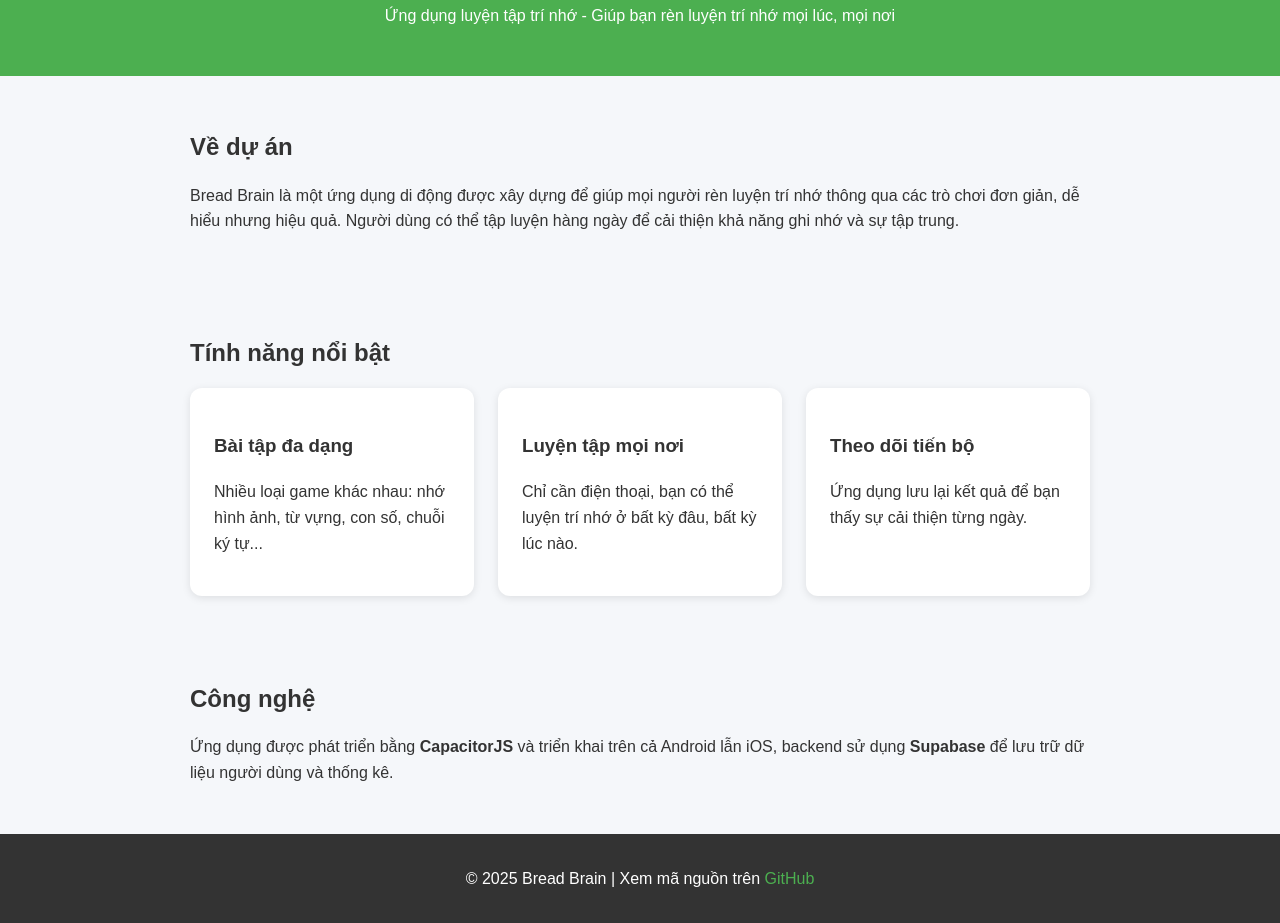
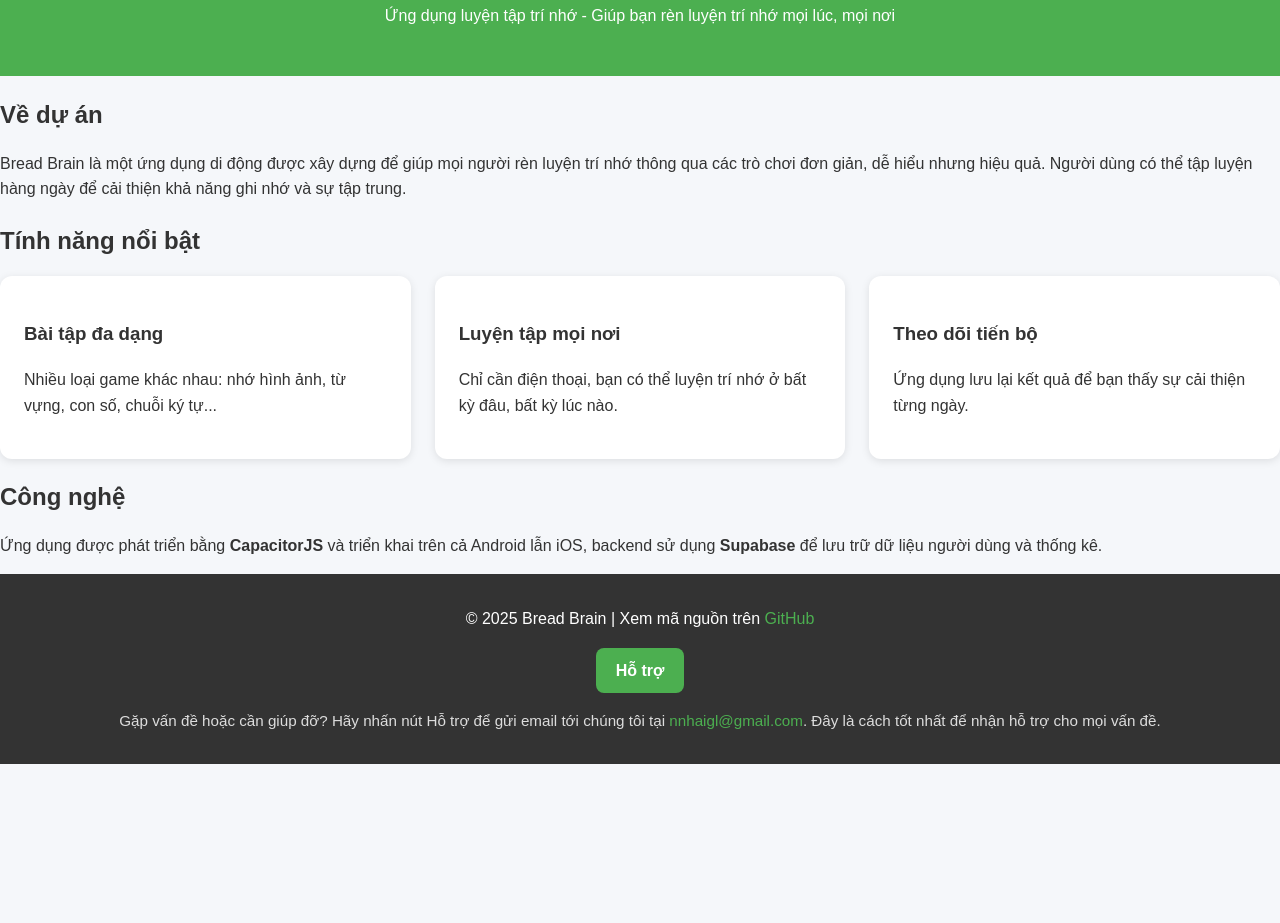
Before and after one commit to nnhaigl/bread-brain, a plain HTML site: page index.html in a window 1280 px wide. Shown: the part 118-1041 px from the top of the page. After the commit the page ends 882 px from the top, so only its background shows below. Drawn offline with Linux system fonts and the light colour scheme.

Commit message:
feat: add support button and email contact section in footer

```diff
--- a/index.html
+++ b/index.html
@@ -17,7 +17,7 @@
       color: white;
       padding: 2rem;
       text-align: center;
-    }
+    }add
     section {
       padding: 2rem;
       max-width: 900px;
@@ -46,6 +46,26 @@
     a {
       color: #4CAF50;
       text-decoration: none;
+    }
+    .btn-support {
+      display: inline-block;
+      background: #4CAF50;
+      color: #fff;
+      padding: 0.6rem 1.2rem;
+      border-radius: 8px;
+      font-weight: bold;
+      transition: background 0.2s ease, transform 0.05s ease;
+    }
+    .btn-support:hover {
+      background: #43a047;
+    }
+    .btn-support:active {
+      transform: translateY(1px);
+    }
+    .support-note {
+      margin-top: 0.75rem;
+      color: #ddd;
+      font-size: 0.95rem;
     }
   </style>
 </head>
@@ -93,6 +113,17 @@
     <p>© 2025 Bread Brain | Xem mã nguồn trên
       <a href="https://github.com/your-username/bread-brain">GitHub</a>
     </p>
+    <p>
+      <a
+        class="btn-support"
+        href="mailto:nnhaigl@gmail.com?subject=Bread%20Brain%20Support"
+        aria-label="Gửi email hỗ trợ tới Bread Brain"
+      >Hỗ trợ</a>
+    </p>
+    <p class="support-note">
+      Gặp vấn đề hoặc cần giúp đỡ? Hãy nhấn nút Hỗ trợ để gửi email tới chúng tôi tại
+      <a href="mailto:nnhaigl@gmail.com">nnhaigl@gmail.com</a>. Đây là cách tốt nhất để nhận hỗ trợ cho mọi vấn đề.
+    </p>
   </footer>
 </body>
 </html>
```
